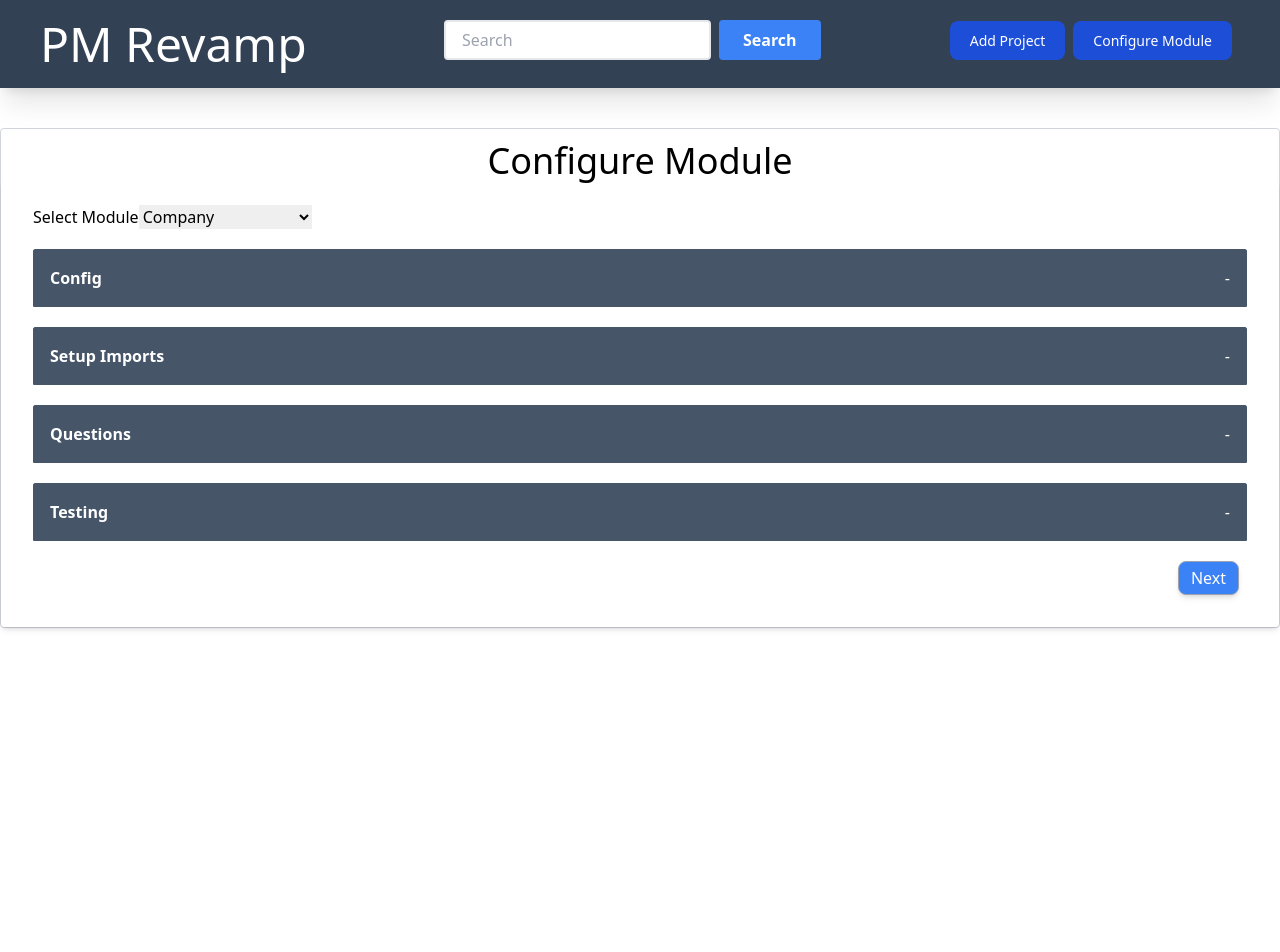
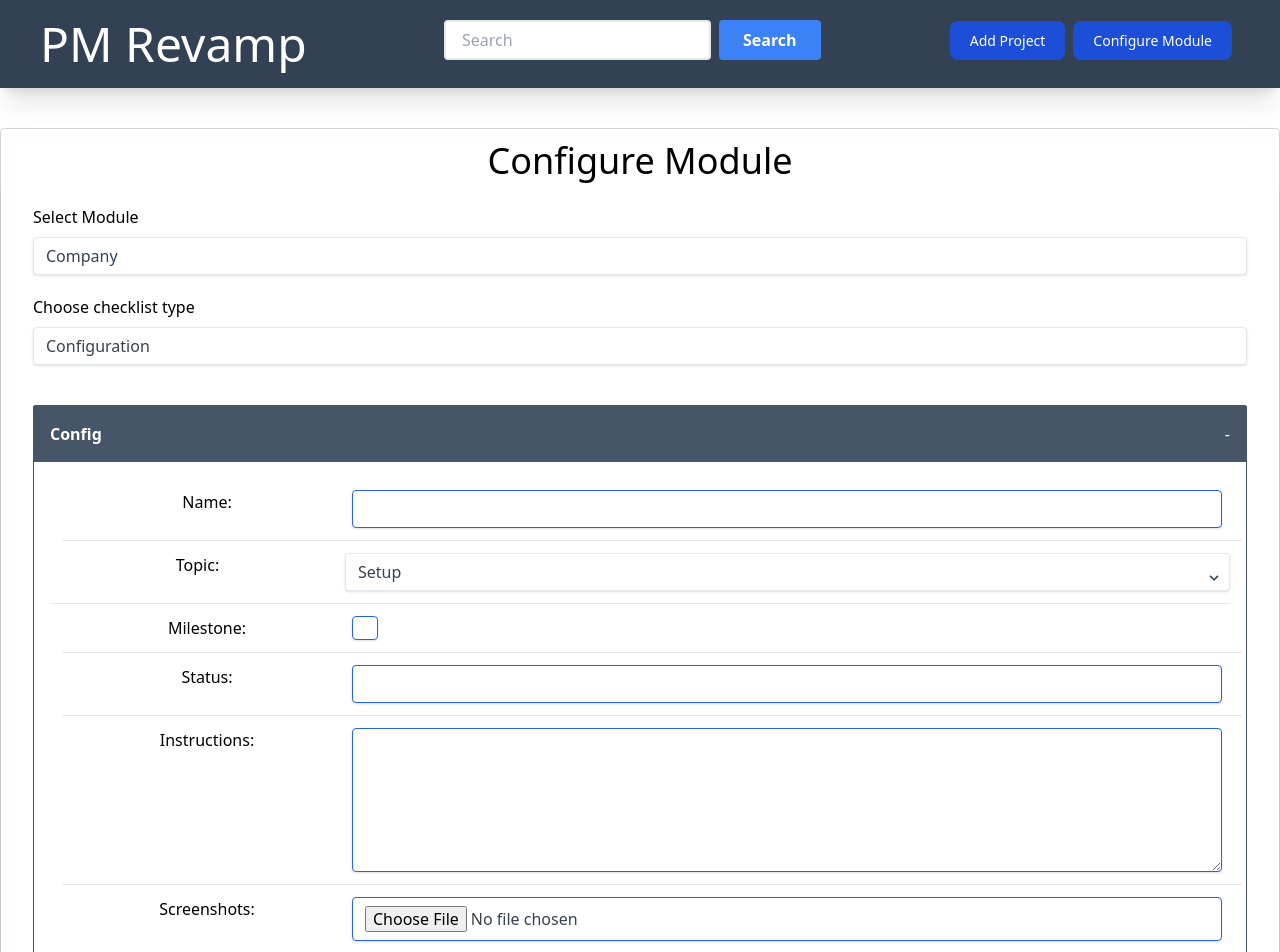
Before and after one commit to Tundrian/pmrevamp, a React (Vite) app in the folder client/: page /configureModules in a window 1280 px wide. Shown: the top 952 px of the page. Before the commit the page ends 800 px from the top, so only its background shows below. Built offline with nearby package versions, Linux system fonts and the light colour scheme.

Commit message:
added fields and styling to config form portion

```diff
--- a/client/src/components/configureModule/Config.jsx
+++ b/client/src/components/configureModule/Config.jsx
@@ -1,6 +1,38 @@
-export function Config(){
+export function Config() {
     return <>
-        <form>
+        <form className="grid grid-cols-4">
+            <div className="mt-3 mx-3 border-b pb-3 w-full pr-5 grid grid-cols-4 col-span-4" >
+                <label className="col-span-1" htmlFor="">Name: </label>
+                <input className="col-span-3 shadow appearance-none border rounded  py-2 px-3 text-gray-700 leading-tight focus:outline-none focus:shadow-outline w-full border-blue-600" type="text" />
+            </div>
+            <div className="relative mt-3 border-b pb-3 w-full grid grid-cols-4 col-span-4" >
+                <label className=" block col-span-1" htmlFor="">Topic: </label>
+                <select name="" id="" className="bg-white shadow appearance-none border rounded w-full py-2 px-3 text-gray-700 leading-tight focus:outline-none focus:shadow-outline col-span-3">
+                    <option value="setup">Setup</option>
+                </select>
+                <div className="pointer-events-none absolute inset-y-0 right-0 flex items-center px-2 text-gray-700">
+                    <svg className="fill-current h-4 w-4" xmlns="http://www.w3.org/2000/svg" viewBox="0 0 20 20"><path d="M9.293 12.95l.707.707L15.657 8l-1.414-1.414L10 10.828 5.757 6.586 4.343 8z" /></svg>
+                </div>
+            </div>
+            <div className="mt-3 mx-3 border-b pb-3 w-full pr-5 grid grid-cols-4 col-span-4" >
+                <label className="col-span-1" htmlFor="">Milestone: </label>
+                <input className="col-span-3 shadow appearance-none border rounded  py-2 px-3 text-gray-700 leading-tight focus:outline-none focus:shadow-outline w-5 border-blue-600" type="checkbox" />
+            </div>
+            <div className="mt-3 mx-3 border-b pb-3 w-full pr-5 grid grid-cols-4 col-span-4" >
+                <label className="col-span-1" htmlFor="">Status: </label>
+                <input className="col-span-3 shadow appearance-none border rounded  py-2 px-3 text-gray-700 leading-tight focus:outline-none focus:shadow-outline w-full border-blue-600" type="text" />
+            </div>
+            <div className="mt-3 mx-3 border-b pb-3 w-full pr-5 grid grid-cols-4 col-span-4" >
+                <label className="col-span-1" htmlFor="">Instructions: </label>
+                <textarea className="h-36 col-span-3 shadow appearance-none border rounded  py-2 px-3 text-gray-700 leading-tight focus:outline-none focus:shadow-outline w-full border-blue-600" />
+            </div>
+            <div className="mt-3 mx-3 border-b pb-3 w-full pr-5 grid grid-cols-4 col-span-4" >
+                <label className="col-span-1" htmlFor="">Screenshots: </label>
+                <input className="col-span-3 shadow appearance-none border rounded  py-2 px-3 text-gray-700 leading-tight focus:outline-none focus:shadow-outline w-full border-blue-600" type="file" />
+            </div>
+
+
+
 
         </form>
     </>
--- a/client/src/components/createProject/Accordian.jsx
+++ b/client/src/components/createProject/Accordian.jsx
@@ -2,7 +2,7 @@ import { useState, useRef } from "react";
 
 export function Accordian({ title, content }) {
     const [isOpen, setIsOpen] = useState(() => false)
-    const [height, setHeight] = useState("h-0")
+    const [height, setHeight] = useState("")
     const contentElement = useRef(null)
 
     function handleOpenState() {
@@ -13,7 +13,7 @@ export function Accordian({ title, content }) {
 
 
     return (
-        <div onClick={handleOpenState} className="border border-slate-600 rounded-t-sm my-5">
+        <div className="border border-slate-600 rounded-t-sm my-5">
             <div className={"bg-slate-600 p-4 flex justify-between text-white"}>
                 <h4 className="font-semibold">{title}</h4>
                 {isOpen ? '+' : '-'}
--- a/client/src/pages/ConfigureModules.jsx
+++ b/client/src/pages/ConfigureModules.jsx
@@ -17,17 +17,25 @@ export function ConfigureModules() {
                 <div className="border border-gray-300 text-center rounded w-full">
                     <h1 className="pt-3 text-4xl">Configure Module</h1>
                     <form className="bg-white shadow-md rounded px-8 pt-6 pb-8">
-                        <div className="mb-4 flex">
+                        <div className="mb-4 flex justify-between flex-col items-start">
 
-                            <label htmlFor="">Select Module</label>
-                            <select name="" id="">
+                            <label htmlFor="" className="mb-2">Select Module</label>
+                            <select name="" id="" className="mb-5 bg-white shadow appearance-none border rounded w-full py-2 px-3 text-gray-700 leading-tight focus:outline-none focus:shadow-outline">
                                 <option value="">Company</option>
                                 <option value="">General Ledger</option>
                                 <option value="">Accounts Receivable</option>
                             </select>
+                            <label htmlFor="" className="mb-2">Choose checklist type</label>
+                            <select name="" id="" className="hover:cursor-pointer mb-5 bg-white shadow appearance-none border rounded w-full py-2 px-3 text-gray-700 leading-tight focus:outline-none focus:shadow-outline">
+                                <option className="hover:cursor-pointer" value="configuration">Configuration</option>
+                                <option className="hover:cursor-pointer " value="setupImpoty">Setup Import</option>
+                                <option className="hover:cursor-pointer " value="question">Question</option>
+                                <option className="hover:cursor-pointer " value="testing">Testing</option>
+                            </select>
+
                         </div>
                         <section>
-                            <Accordian title="Config" content="test content"/>
+                            <Accordian title="Config" content={(<Config />)}/>
                             <Accordian title="Setup Imports" content="test content"/>
                             <Accordian title="Questions" content="test content"/>
                             <Accordian title="Testing" content="test content"/>
```
